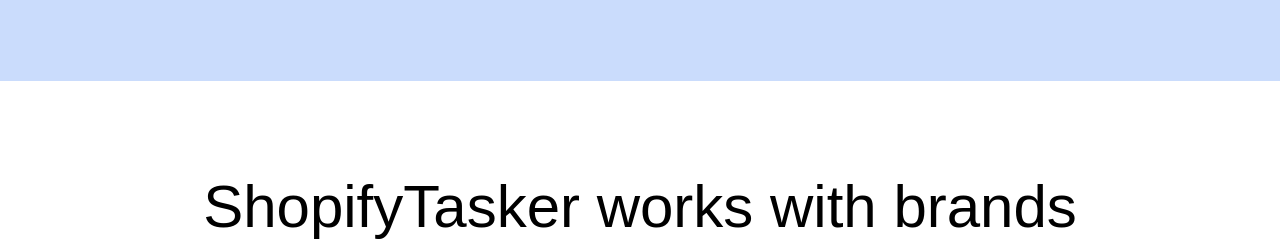
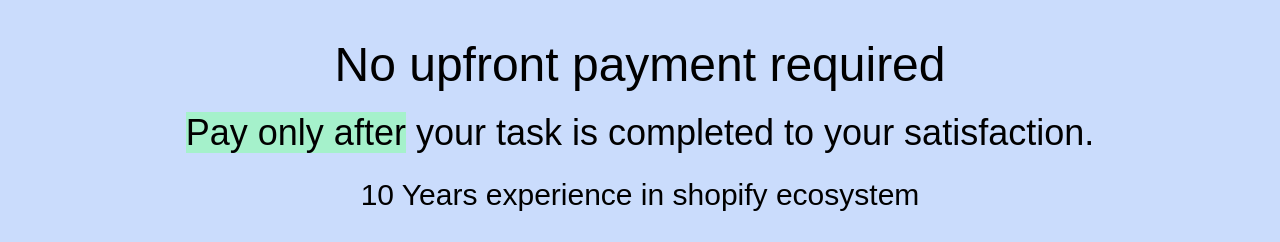
Before and after one commit to Vijendra2016/shopifytaskerwebapp, a Next.js app: page / in a window 1280 px wide. Shown: the part 323-565 px from the top of the page. Built offline with nearby package versions, Linux system fonts and the light colour scheme.

Commit message:
change footer menu size

```diff
--- a/src/app/page.tsx
+++ b/src/app/page.tsx
@@ -11,6 +11,11 @@ export default function Home() {
     <section className="bg-[#CADCFC]">
     <div className="services flex flex-col items-center justify-center text-center text-black px-6 py-16 space-y-6 max-w-5xl mx-auto">
 <h2 className="text-lg md:text-9xl Black ">Shopify talent,on demand.</h2>
+<h3 className="text-lg md:text-5xl Black "> No upfront payment required </h3>
+<h4 className="text-lg md:text-4xl Black "> <span className="bg-[#a5f1cb]">Pay only after</span> your task is completed to your satisfaction. </h4>
+<h4 className="text-lg md:text-3xl Black "> 10 Years experience in shopify ecosystem </h4>
+
+
 </div>
     </section>
 
```
